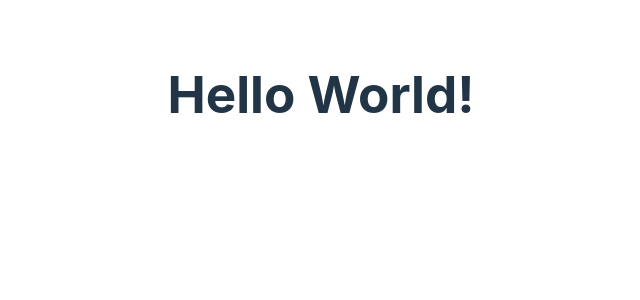
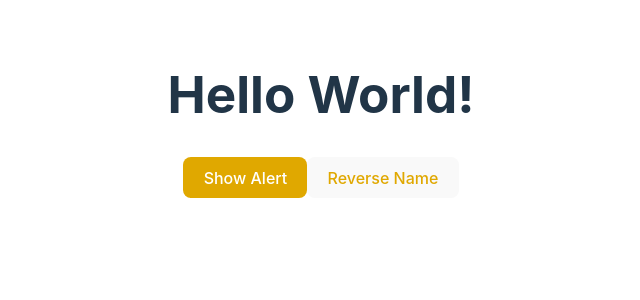
Before and after one commit to pinakjs/vue-assignment, a Vue app: page / in a window 1280 px wide. Shown: the top 300 px of the page, without its empty margins (319-959 px from the left). Built offline with nearby package versions, Linux system fonts and the light colour scheme.

Commit message:
created base button component

```diff
--- a/src/App.vue
+++ b/src/App.vue
@@ -1,12 +1,23 @@
 <script setup lang="ts">
+import { ref } from 'vue';
+import BaseButton from './components/BaseButton.vue';
 
+const name = ref("World!")
+
+const reverseName = () => {
+    name.value = name.value.split("").reverse().join("")
+}
+
+const showAlert = () => {
+    alert("This is an alert")
+}
 </script>
 
 <template>
-    <h1>Hello World!</h1>
-
+    <h1>Hello {{  name  }}</h1>
+    <base-button @click="showAlert" value="Show Alert" background-color="#e0a800" text-color="#fff" />
+    <base-button @click="reverseName"  value="Reverse Name" background-color="#c823333" text-color="#e0a800" />
 </template>
-
 <style>
 
 </style>
--- /dev/null
+++ b/src/components/BaseButton.vue
@@ -0,0 +1,24 @@
+<script setup lang="ts">
+defineProps<{
+    backgroundColor: string,
+    textColor: string,
+    value: string
+}>()
+
+defineEmits(['click']);
+</script>
+
+<template>
+    <button
+        :style="{ backgroundColor, color: textColor }"
+        type="button"
+        title="Click on Button"
+        @click="$emit('click')"
+    >
+        {{ value  }}
+    </button>
+</template>
+
+<style>
+
+</style>
```
